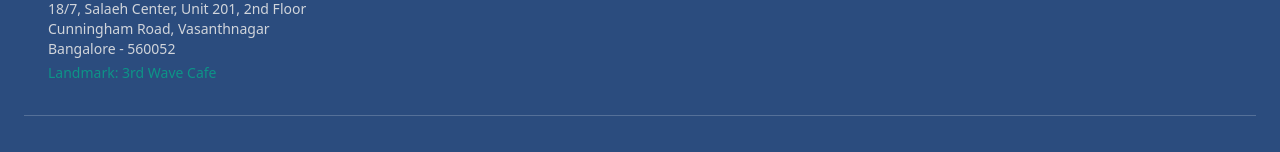
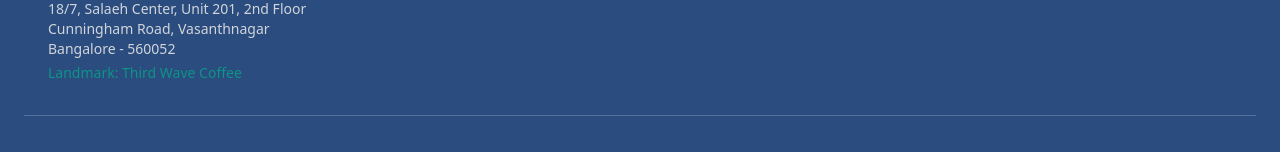
Before and after one commit to arhaanpasha213-blip/revivo-final, a React (Create React App) app in the folder frontend/: page / in a window 1280 px wide. Shown: the part 6242-6394 px from the top of the page. Built offline with nearby package versions, Linux system fonts and the light colour scheme; no server answers.

Commit message:
update footer landmark

```diff
--- a/frontend/src/pages/Home.jsx
+++ b/frontend/src/pages/Home.jsx
@@ -578,7 +578,7 @@ export default function Home() {
                   <p>18/7, Salaeh Center, Unit 201, 2nd Floor</p>
                   <p>Cunningham Road, Vasanthnagar</p>
                   <p>Bangalore - 560052</p>
-                  <p className="text-[#0D9488] mt-1">Landmark: 3rd Wave Cafe</p>
+                  <p className="text-[#0D9488] mt-1">Landmark: Third Wave Coffee</p>
                 </div>
               </div>
             </div>
```
